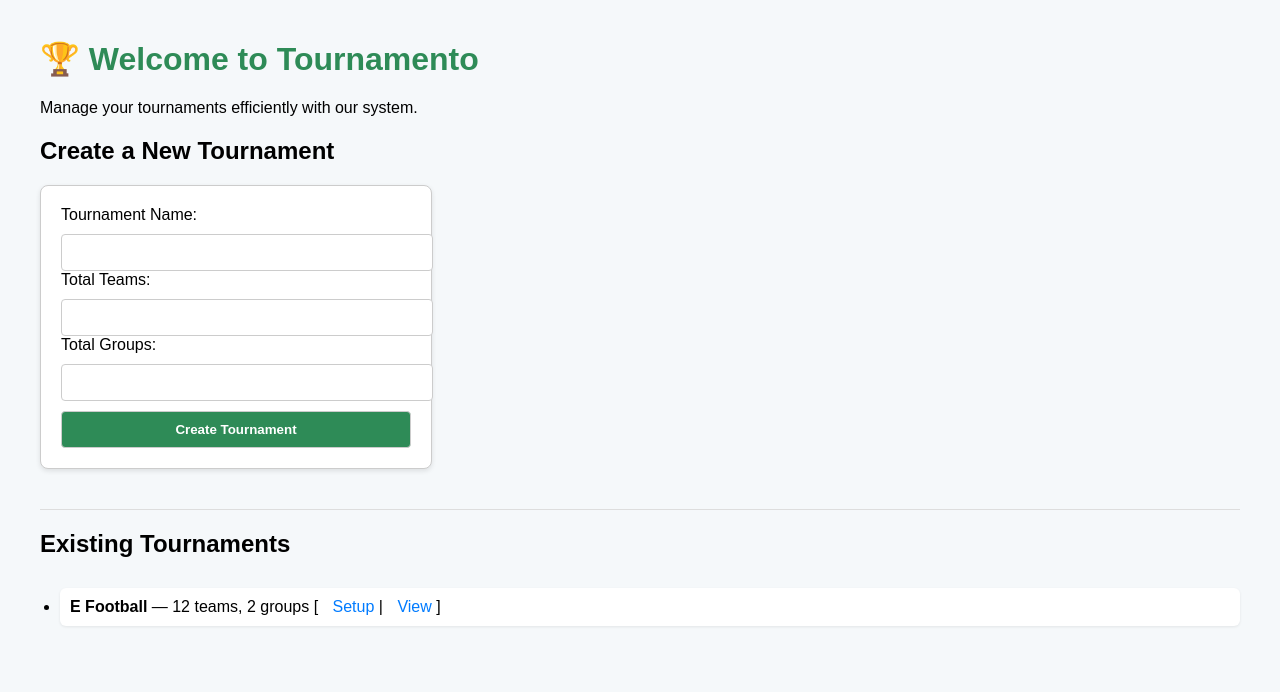
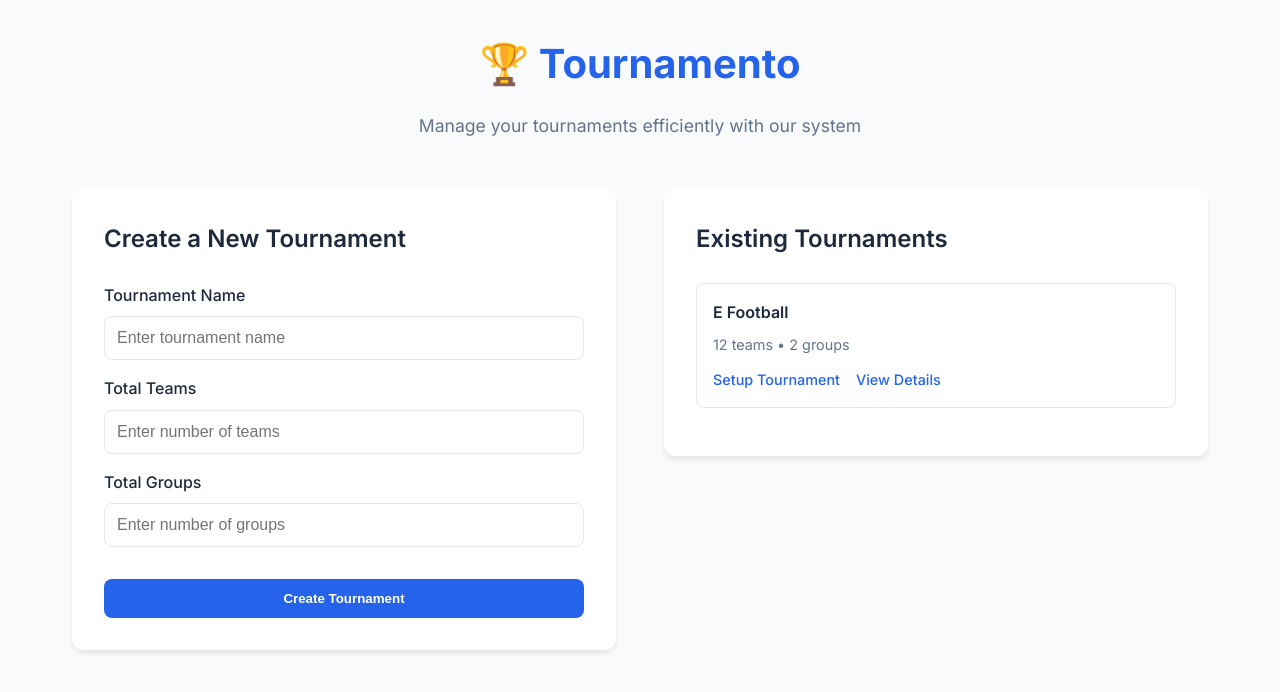
Before and after one commit to RkTushar/Tournamento----using-python, a Django app: page / in a window 1280 px wide. Shown: the top 692 px of the page. Run offline with Django 5.2, Linux system fonts and the light colour scheme; data comes from the database, SQL or seed files in the repository.

Commit message:
Update home.html

```diff
--- a/tournamento/core/templates/core/home.html
+++ b/tournamento/core/templates/core/home.html
@@ -2,103 +2,241 @@
 <html lang="en">
 <head>
     <meta charset="UTF-8">
+    <meta name="viewport" content="width=device-width, initial-scale=1.0">
     <title>Tournamento | Home</title>
+    <link href="https://fonts.googleapis.com/css2?family=Inter:wght@400;500;600;700&display=swap" rel="stylesheet">
     <style>
+        :root {
+            --primary: #2563eb;
+            --primary-dark: #1d4ed8;
+            --secondary: #64748b;
+            --background: #f8fafc;
+            --surface: #ffffff;
+            --text: #1e293b;
+            --border: #e2e8f0;
+        }
+
+        * {
+            margin: 0;
+            padding: 0;
+            box-sizing: border-box;
+        }
+
         body {
-            font-family: Arial, sans-serif;
-            margin: 40px;
-            background-color: #f5f8fa;
+            font-family: 'Inter', sans-serif;
+            background-color: var(--background);
+            color: var(--text);
+            line-height: 1.6;
+            padding: 2rem;
+            max-width: 1200px;
+            margin: 0 auto;
         }
+
+        .header {
+            text-align: center;
+            margin-bottom: 3rem;
+        }
+
         h1 {
-            color: #2E8B57;
+            font-size: 2.5rem;
+            color: var(--primary);
+            margin-bottom: 1rem;
+            font-weight: 700;
         }
+
+        .subtitle {
+            color: var(--secondary);
+            font-size: 1.1rem;
+        }
+
+        .container {
+            display: grid;
+            grid-template-columns: 1fr 1fr;
+            gap: 3rem;
+            align-items: start;
+        }
+
+        @media (max-width: 768px) {
+            .container {
+                grid-template-columns: 1fr;
+            }
+        }
+
+        .card {
+            background: var(--surface);
+            border-radius: 12px;
+            padding: 2rem;
+            box-shadow: 0 4px 6px -1px rgb(0 0 0 / 0.1);
+            transition: transform 0.2s ease;
+        }
+
+        .card:hover {
+            transform: translateY(-2px);
+        }
+
+        h2 {
+            color: var(--text);
+            font-size: 1.5rem;
+            margin-bottom: 1.5rem;
+            font-weight: 600;
+        }
+
         form {
-            background: #ffffff;
-            padding: 20px;
-            border: 1px solid #ccc;
+            display: flex;
+            flex-direction: column;
+            gap: 1rem;
+        }
+
+        .form-group {
+            display: flex;
+            flex-direction: column;
+            gap: 0.5rem;
+        }
+
+        label {
+            font-weight: 500;
+            color: var(--text);
+        }
+
+        input {
+            padding: 0.75rem;
+            border: 1px solid var(--border);
             border-radius: 8px;
-            width: 350px;
-            box-shadow: 0 2px 5px rgba(0,0,0,0.1);
+            font-size: 1rem;
+            transition: border-color 0.2s ease;
         }
-        input, button {
-            width: 100%;
-            padding: 10px;
-            margin-top: 10px;
-            border-radius: 4px;
-            border: 1px solid #ccc;
+
+        input:focus {
+            outline: none;
+            border-color: var(--primary);
+            box-shadow: 0 0 0 3px rgba(37, 99, 235, 0.1);
         }
+
         button {
-            background-color: #2E8B57;
+            background-color: var(--primary);
             color: white;
-            font-weight: bold;
+            padding: 0.75rem;
+            border: none;
+            border-radius: 8px;
+            font-weight: 600;
             cursor: pointer;
+            transition: background-color 0.2s ease;
+            margin-top: 1rem;
         }
+
         button:hover {
-            background-color: #276947;
+            background-color: var(--primary-dark);
         }
-        ul {
-            margin-top: 30px;
-            padding-left: 20px;
+
+        .tournament-list {
+            list-style: none;
         }
-        li {
-            margin-bottom: 12px;
-            background: #fff;
-            padding: 10px;
-            border-radius: 6px;
-            box-shadow: 0 1px 3px rgba(0,0,0,0.08);
+
+        .tournament-item {
+            background: var(--surface);
+            padding: 1rem;
+            border-radius: 8px;
+            margin-bottom: 1rem;
+            border: 1px solid var(--border);
+            transition: all 0.2s ease;
         }
-        a {
+
+        .tournament-item:hover {
+            border-color: var(--primary);
+            box-shadow: 0 4px 6px -1px rgb(0 0 0 / 0.1);
+        }
+
+        .tournament-name {
+            font-weight: 600;
+            color: var(--text);
+            margin-bottom: 0.5rem;
+        }
+
+        .tournament-details {
+            color: var(--secondary);
+            font-size: 0.9rem;
+            margin-bottom: 0.75rem;
+        }
+
+        .tournament-actions {
+            display: flex;
+            gap: 1rem;
+        }
+
+        .tournament-actions a {
+            color: var(--primary);
             text-decoration: none;
-            color: #007BFF;
-            margin-left: 10px;
+            font-weight: 500;
+            font-size: 0.9rem;
+            transition: color 0.2s ease;
         }
-        a:hover {
+
+        .tournament-actions a:hover {
+            color: var(--primary-dark);
             text-decoration: underline;
         }
-        hr {
-            margin-top: 40px;
-            margin-bottom: 20px;
-            border: 0;
-            height: 1px;
-            background: #ddd;
+
+        .empty-state {
+            text-align: center;
+            color: var(--secondary);
+            padding: 2rem;
+            background: var(--surface);
+            border-radius: 8px;
+            border: 2px dashed var(--border);
         }
     </style>
 </head>
 <body>
-    <h1>🏆 Welcome to Tournamento</h1>
-    <p>Manage your tournaments efficiently with our system.</p>
+    <div class="header">
+        <h1>🏆 Tournamento</h1>
+        <p class="subtitle">Manage your tournaments efficiently with our system</p>
+    </div>
 
+    <div class="container">
+        <div class="card">
             <h2>Create a New Tournament</h2>
             <form method="post">
                 {% csrf_token %}
-        <label for="name">Tournament Name:</label>
-        <input type="text" id="name" name="name" required>
+                <div class="form-group">
+                    <label for="name">Tournament Name</label>
+                    <input type="text" id="name" name="name" required placeholder="Enter tournament name">
+                </div>
 
-        <label for="total_teams">Total Teams:</label>
-        <input type="number" id="total_teams" name="total_teams" required>
+                <div class="form-group">
+                    <label for="total_teams">Total Teams</label>
+                    <input type="number" id="total_teams" name="total_teams" required min="2" placeholder="Enter number of teams">
+                </div>
 
-        <label for="total_groups">Total Groups:</label>
-        <input type="number" id="total_groups" name="total_groups" required>
+                <div class="form-group">
+                    <label for="total_groups">Total Groups</label>
+                    <input type="number" id="total_groups" name="total_groups" required min="1" placeholder="Enter number of groups">
+                </div>
 
                 <button type="submit">Create Tournament</button>
             </form>
+        </div>
 
-    <hr>
-
+        <div class="card">
             <h2>Existing Tournaments</h2>
-    <ul>
+            <ul class="tournament-list">
                 {% for tournament in tournaments %}
-            <li>
-                <strong>{{ tournament.name }}</strong> —
-                {{ tournament.total_teams }} teams, {{ tournament.total_groups }} groups
-                [
-                    <a href="{% url 'setup_tournament' tournament.id %}">Setup</a> |
-                    <a href="{% url 'tournament_detail' tournament.id %}">View</a>
-                ]
+                    <li class="tournament-item">
+                        <div class="tournament-name">{{ tournament.name }}</div>
+                        <div class="tournament-details">
+                            {{ tournament.total_teams }} teams • {{ tournament.total_groups }} groups
+                        </div>
+                        <div class="tournament-actions">
+                            <a href="{% url 'setup_tournament' tournament.id %}">Setup Tournament</a>
+                            <a href="{% url 'tournament_detail' tournament.id %}">View Details</a>
+                        </div>
                     </li>
                 {% empty %}
-            <li>No tournaments created yet.</li>
+                    <div class="empty-state">
+                        No tournaments created yet. Create your first tournament to get started!
+                    </div>
                 {% endfor %}
             </ul>
+        </div>
+    </div>
 </body>
 </html>
```
Lines whose indentation alone changed are shown as unchanged.
